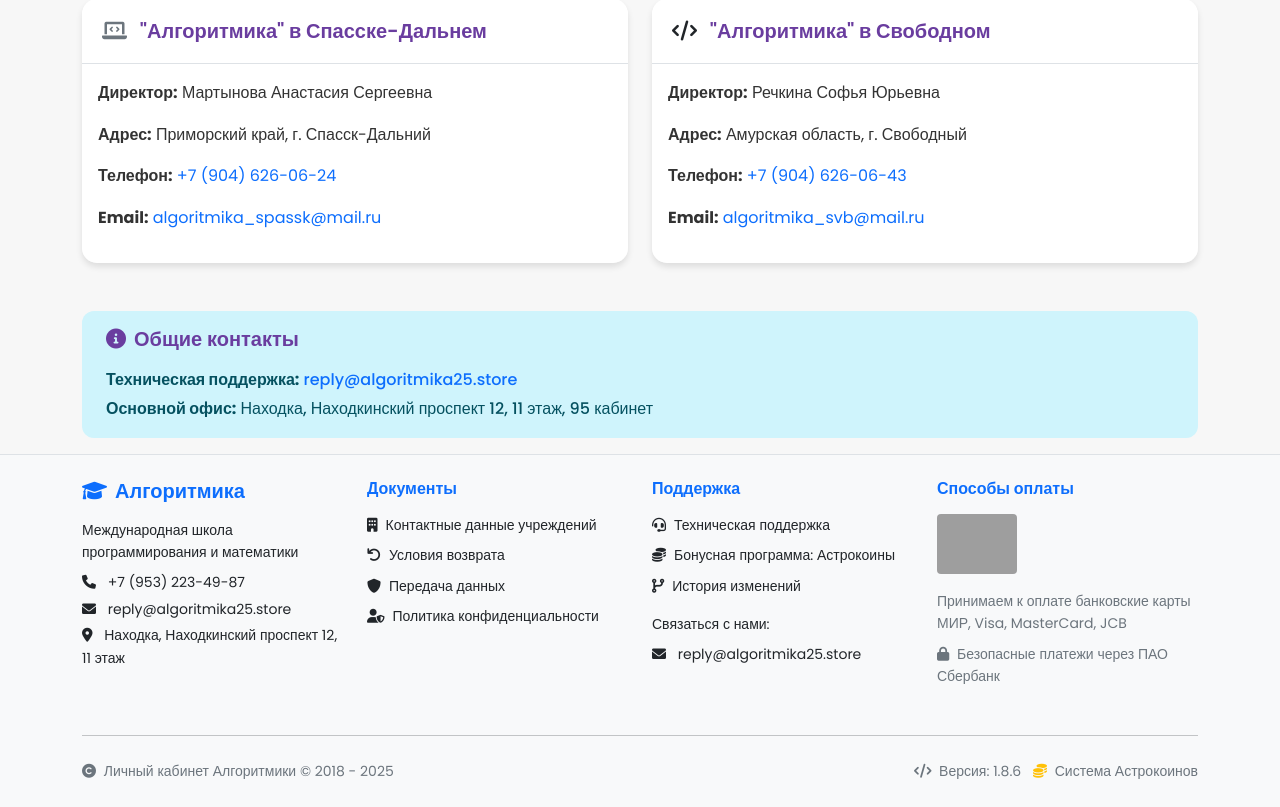
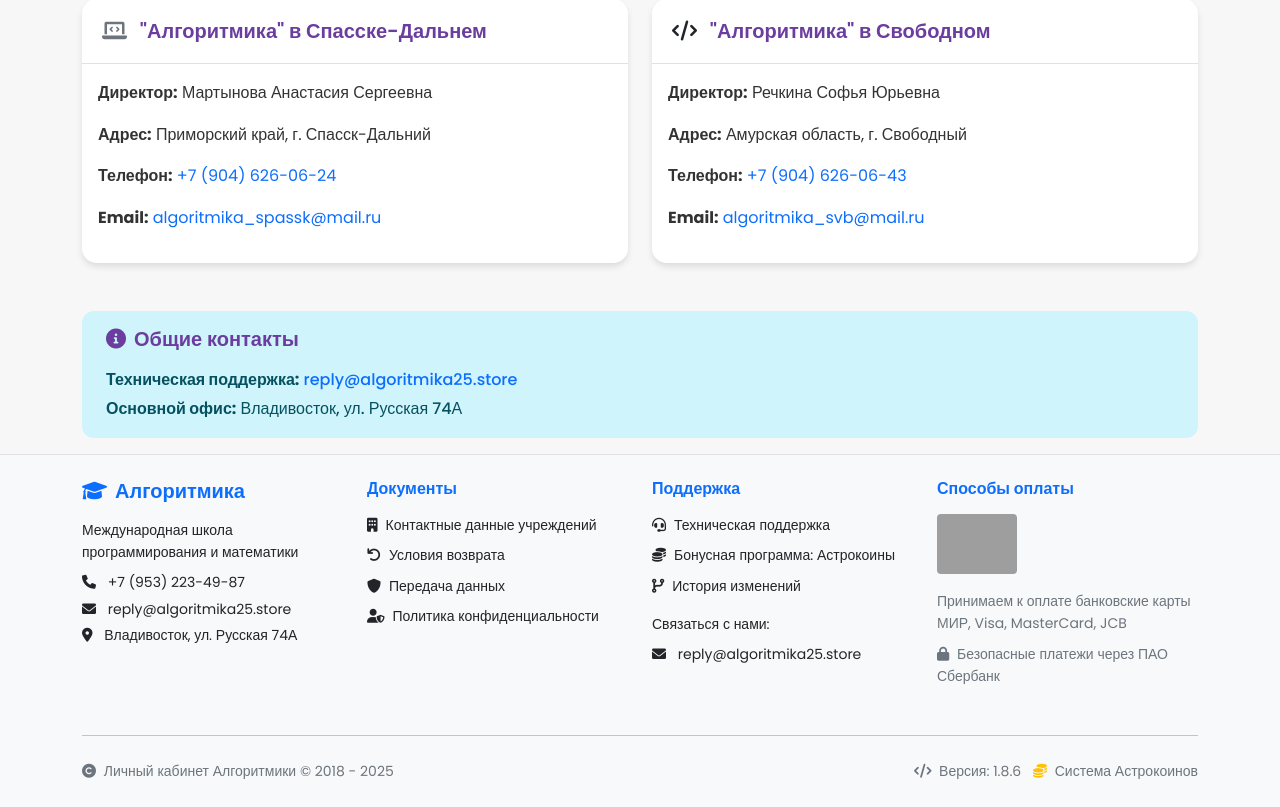
Before and after one commit to 9Roxxx/astrocoins, a Django app: page /institutions/ in a window 1280 px wide. Shown: the part 912-1719 px from the top of the page. Run offline with Django 4.2, Linux system fonts and the light colour scheme; parts of the project's set-up code (start-up, migrations or seed data) failed here and were passed over; grey boxes are pictures that could not be loaded.

Commit message:
Обновлен адрес в футере: Находка  Владивосток, ул. Русская 74А

```diff
--- a/core/templates/core/base.html
+++ b/core/templates/core/base.html
@@ -271,7 +271,7 @@
                     </p>
                     <p class="small mb-0">
                         <i class="fas fa-map-marker-alt me-2"></i>
-                        Находка, Находкинский проспект 12, 11 этаж
+                        Владивосток, ул. Русская 74А
                     </p>
                 </div>
 
--- a/core/templates/core/footer/institutions.html
+++ b/core/templates/core/footer/institutions.html
@@ -156,7 +156,7 @@
                     <a href="mailto:reply@algoritmika25.store" class="text-decoration-none">reply@algoritmika25.store</a>
                 </p>
                 <p class="mb-0">
-                    <strong>Основной офис:</strong> Находка, Находкинский проспект 12, 11 этаж, 95 кабинет
+                    <strong>Основной офис:</strong> Владивосток, ул. Русская 74А
                 </p>
             </div>
         </div>
```
